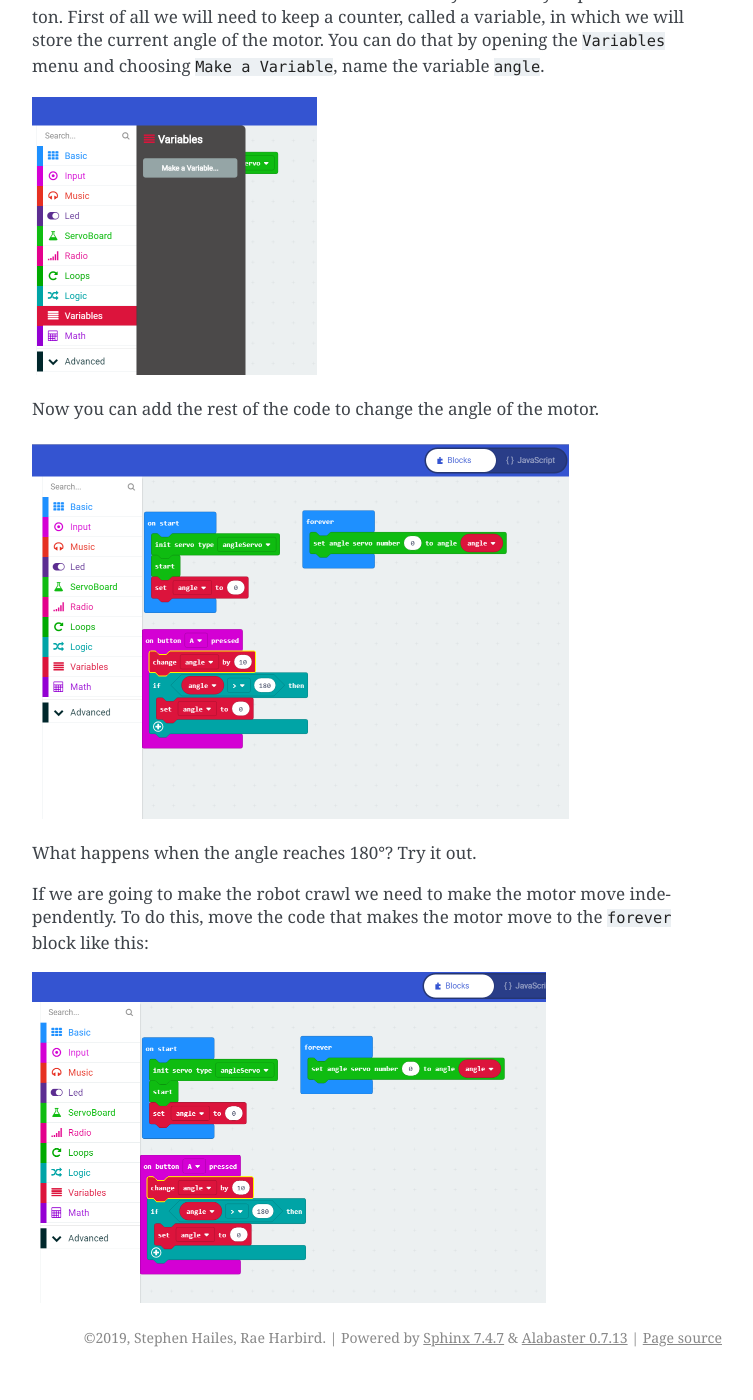
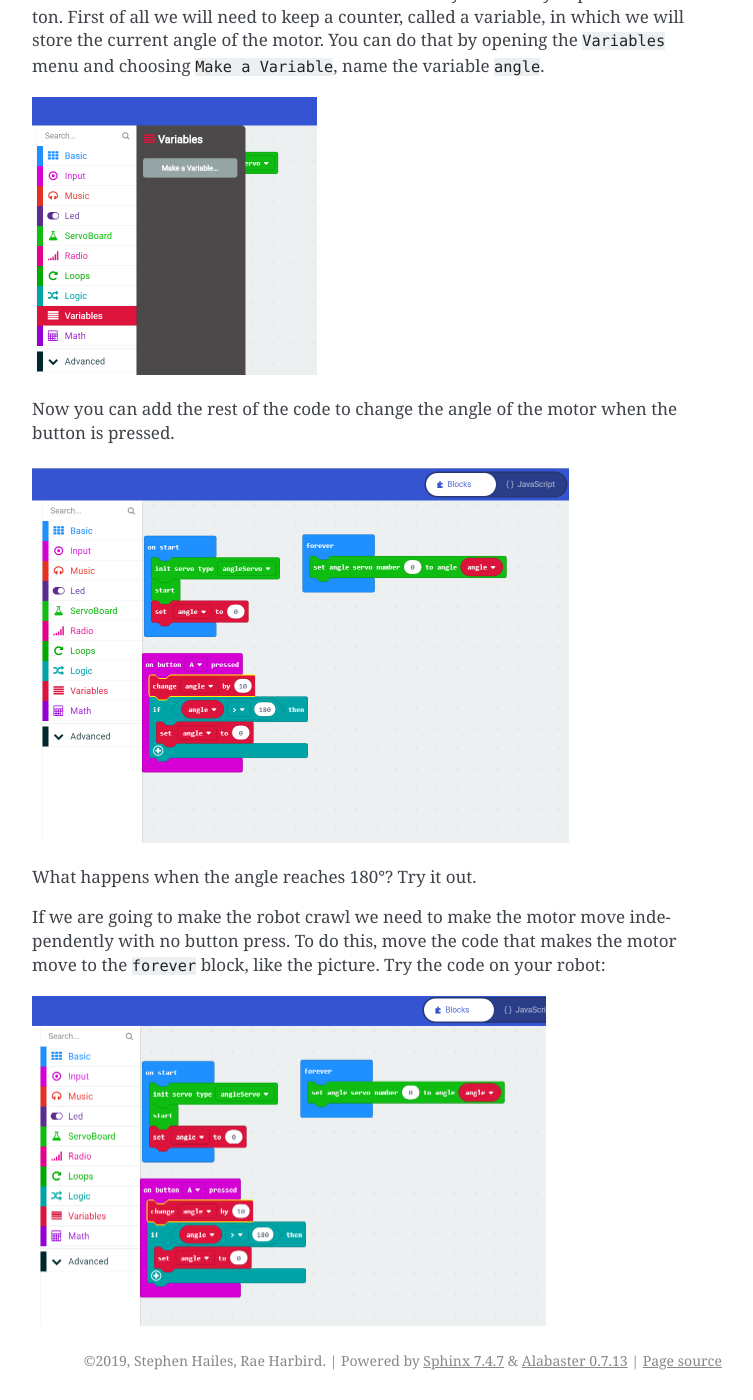
Before and after one commit to rharbird/ucl-microbit-robotics-readthedocs, a Sphinx documentation site: the page built from docs/source/movingMotors.rst, in a window 1280 px wide and 1400 px high, scrolled down 1103 px. Shown: the whole window, without its empty margins (388-1141 px from the left). Built offline with Sphinx 7.4.7, drawn with Linux system fonts in a browser that asks for light colours; pages that are not in the unit, such as notebooks, are missing from menus; before the commit the page ends 2480 px from its top, so only the background shows below that.

Commit message:
Change final diagram

```diff
--- a/docs/source/movingMotors.rst
+++ b/docs/source/movingMotors.rst
@@ -23,14 +23,14 @@
   :scale: 50%
 
 
-Now you can add the rest of the code to change the angle of the motor.
+Now you can add the rest of the code to change the angle of the motor when the button is pressed.
 
 .. image:: pictures/buttonMove.png
   :scale: 50%
 
 What happens when the angle reaches 180°? Try it out.
 
-If we are going to make the robot crawl we need to make the motor move independently. To do this, move the code that makes the motor move to the ``forever`` block like this:
+If we are going to make the robot crawl we need to make the motor move independently with no button press. To do this, move the code that makes the motor move to the ``forever`` block, like the picture. Try the code on your robot:
 
 .. image:: pictures/motorMove.png
   :scale: 50%
--- a/docs/source/oneTwoThree.rst
+++ b/docs/source/oneTwoThree.rst
@@ -18,7 +18,7 @@
 ----------------
 Now it's time for you to experiment. Make two more variables ``angle1`` and ``angle2`` and initialise the new variables in the ``start`` loop. Add more code to increase the value of ``angle1`` and ``angle2`` in the ``forever`` loop and don't forget to check whether the value of the angle is greater than 180°.
 
-.. image:: pictures/asynchronous.png
+.. image:: pictures/asynchronousMotors.png
   :scale: 50%
 
 Try it out. Upload your code to the micro:bit. Did it work? Keep experimenting until you are satisfied with the way that the caterpillar crawls.
```
Also changed, not shown: docs/source/pictures/asynchronousMotors.png (renamed from docs/source/pictures/asynchronous.png).
